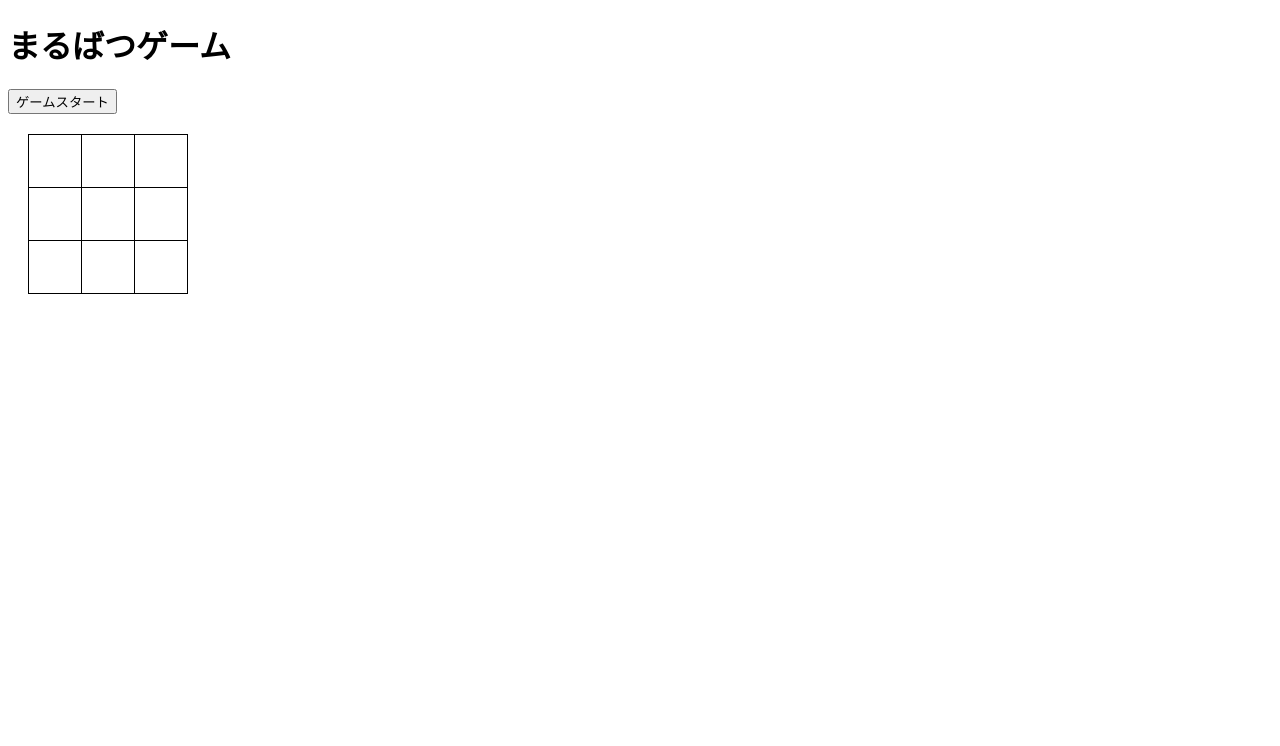
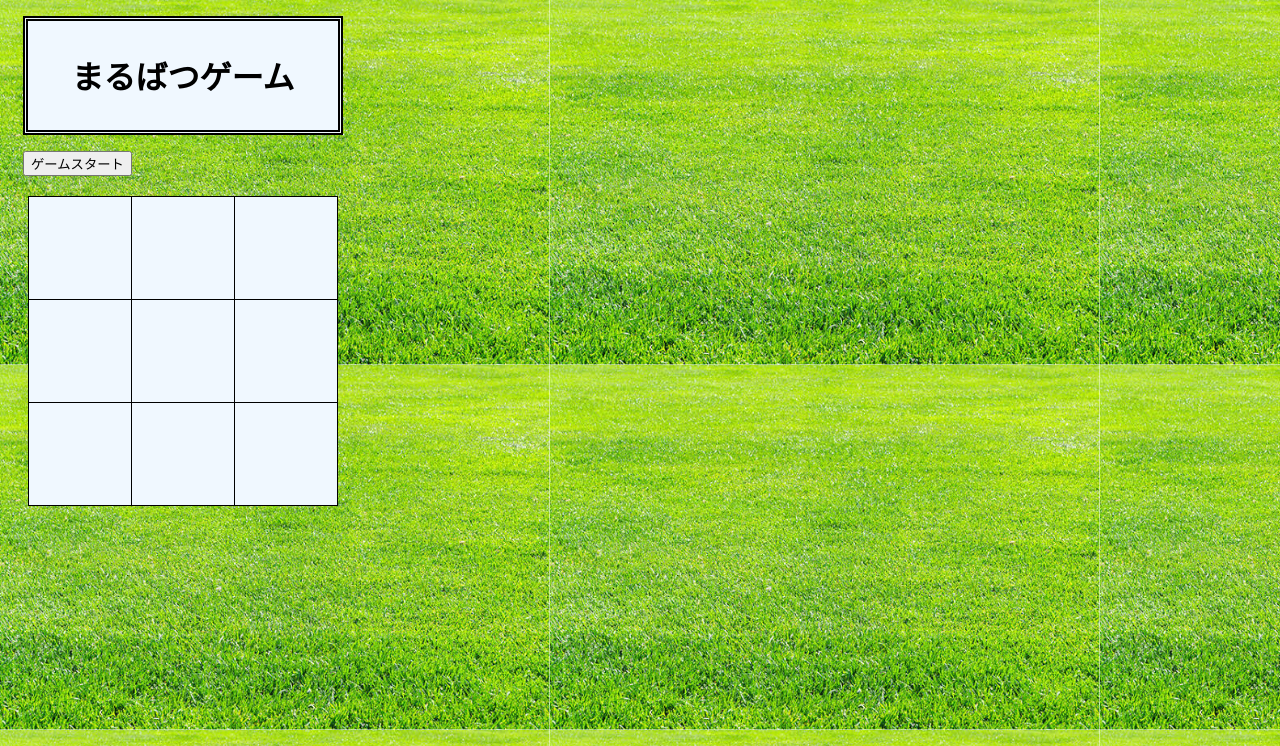
Before and after one commit to foxman316/my-marubatsu, a PHP site: page / in a window 1280 px wide. Shown: the top 746 px of the page. Run offline with PHP 8.4, Linux system fonts and the light colour scheme.

Commit message:
背景と大きさの調整

```diff
--- a/marubatsu.css
+++ b/marubatsu.css
@@ -3,16 +3,40 @@ table.marubatsu{
   margin: 20px;
 }
 
+.box1{
+padding: 10px 10px;
+margin: 16px 15px;
+width: 290px;
+border: double 5px black;
+background-color: aliceblue;
+}
+
+.box1 h1{
+text-align: center;
+
+}
+
+
+
+body{
+background-image: url(img/shhibahu.jpg);
+}
+
 table.marubatsu td{
   border:1px solid black;
-  width: 50px;
-  height: 50px;
+  width: 100px;
+  height: 100px;
   text-align: center;
   vertical-align: middle;
   cursor: pointer;
+  background-color: aliceblue;
+}
+.start{
+margin: 0 15px;
+
 }
 table.marubatsu td:hover{
-  background-color: #FEE;
+  background-color: rgb(235, 232, 66);
 }
 *[data-hidden="1"]{
   display:none;
--- a/marubatsu.html
+++ b/marubatsu.html
@@ -9,7 +9,7 @@
   <script src="marubatsu.js"></script>
 </head>
 <body>
-  <h1>まるばつゲーム</h1>
+  <div class="box1"><h1>まるばつゲーム</h1></div>
   <button class="start">ゲームスタート</button>
   <table class="marubatsu">
     <tr><td><td><td></td></td></td></tr>
```
Also changed, not shown: img/shhibahu.jpg (added).
